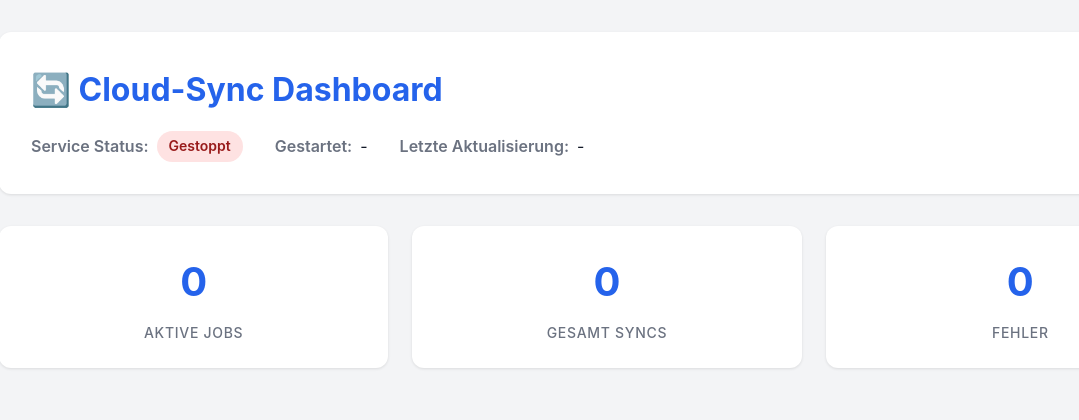
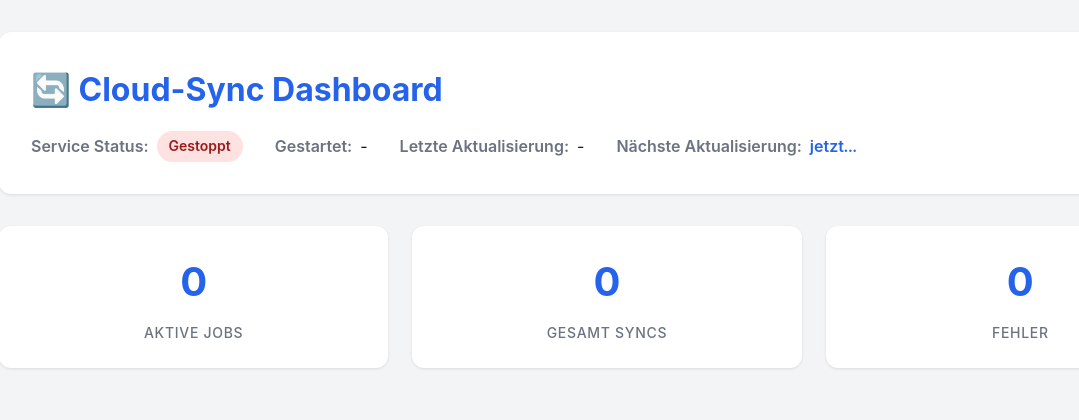
Before and after one commit to DirkGoetze/cloud-sync, a Flask app: page / in a window 1280 px wide. Shown: the top 420 px of the page, without its empty margins (33-1112 px from the left). Run offline with Flask 3, Linux system fonts and the light colour scheme.

Commit message:
Feature: Countdown-Timer bis zur nächsten Aktualisierung
- Neues Header-Element 'Nächste Aktualisierung: in Xs'
- Countdown wird alle 100ms aktualisiert für flüssige Anzeige
- Timer wird bei jedem Status-Fetch zurückgesetzt
- Verhindert unnötiges F5-Drücken durch klare Zeitanzeige
- Visuelles Styling: Blau, fett, tabular-nums für gleichbleibende Breite

```diff
--- a/web/static/app.js
+++ b/web/static/app.js
@@ -6,6 +6,8 @@ const LOG_REFRESH_INTERVAL = 5000; // 5 Sekunden
 
 let statusRefreshTimer = null;
 let logRefreshTimer = null;
+let countdownTimer = null;
+let nextRefreshTime = 0;
 
 // Hilfsfunktionen
 function formatTimestamp(isoString) {
@@ -43,8 +45,27 @@ function formatPath(path) {
     return path;
 }
 
+// Countdown aktualisieren
+function updateCountdown() {
+    const now = Date.now();
+    const remaining = Math.max(0, nextRefreshTime - now);
+    const seconds = Math.ceil(remaining / 1000);
+
+    const countdownElement = document.getElementById('next-refresh');
+    if (countdownElement) {
+        if (seconds > 0) {
+            countdownElement.textContent = `in ${seconds}s`;
+        } else {
+            countdownElement.textContent = 'jetzt...';
+        }
+    }
+}
+
 // Status-Daten abrufen und anzeigen
 async function updateStatus() {
+    nextRefreshTime = Date.now() + REFRESH_INTERVAL;
+    updateCountdown();
+
     try {
         const response = await fetch('/api/status');
         const data = await response.json();
@@ -285,6 +306,9 @@ function startRefreshTimers() {
     // Regelmäßige Aktualisierung
     statusRefreshTimer = setInterval(updateStatus, REFRESH_INTERVAL);
     logRefreshTimer = setInterval(updateLogs, LOG_REFRESH_INTERVAL);
+
+    // Countdown-Timer (alle 100ms für flüssige Anzeige)
+    countdownTimer = setInterval(updateCountdown, 100);
 }
 
 // Refresh-Timer stoppen
@@ -296,6 +320,10 @@ function stopRefreshTimers() {
     if (logRefreshTimer) {
         clearInterval(logRefreshTimer);
         logRefreshTimer = null;
+    }
+    if (countdownTimer) {
+        clearInterval(countdownTimer);
+        countdownTimer = null;
     }
 }
 
--- a/web/static/style.css
+++ b/web/static/style.css
@@ -83,6 +83,12 @@ header h1 {
 .status-badge.unknown {
     background: #e5e7eb;
     color: #374151;
+}
+
+.countdown {
+    font-weight: 600;
+    color: var(--primary-color);
+    font-variant-numeric: tabular-nums;
 }
 
 /* Stats Overview */
--- a/web/templates/dashboard.html
+++ b/web/templates/dashboard.html
@@ -22,6 +22,10 @@
                 <div class="info-item">
                     <span class="label">Letzte Aktualisierung:</span>
                     <span id="last-update">-</span>
+                </div>
+                <div class="info-item">
+                    <span class="label">Nächste Aktualisierung:</span>
+                    <span id="next-refresh" class="countdown">-</span>
                 </div>
             </div>
         </header>
```
